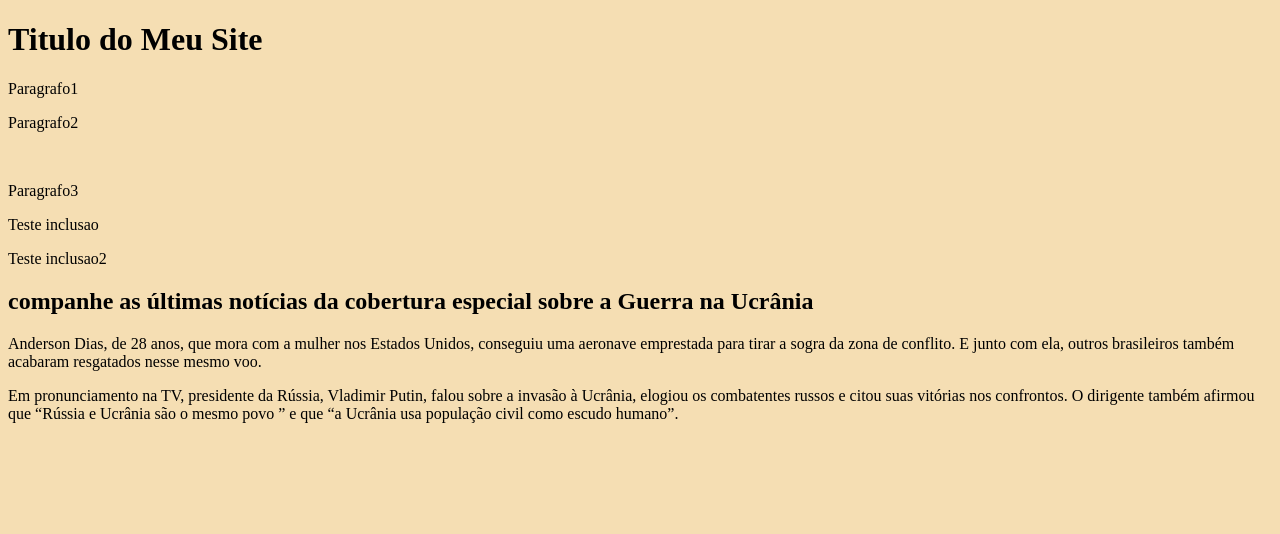
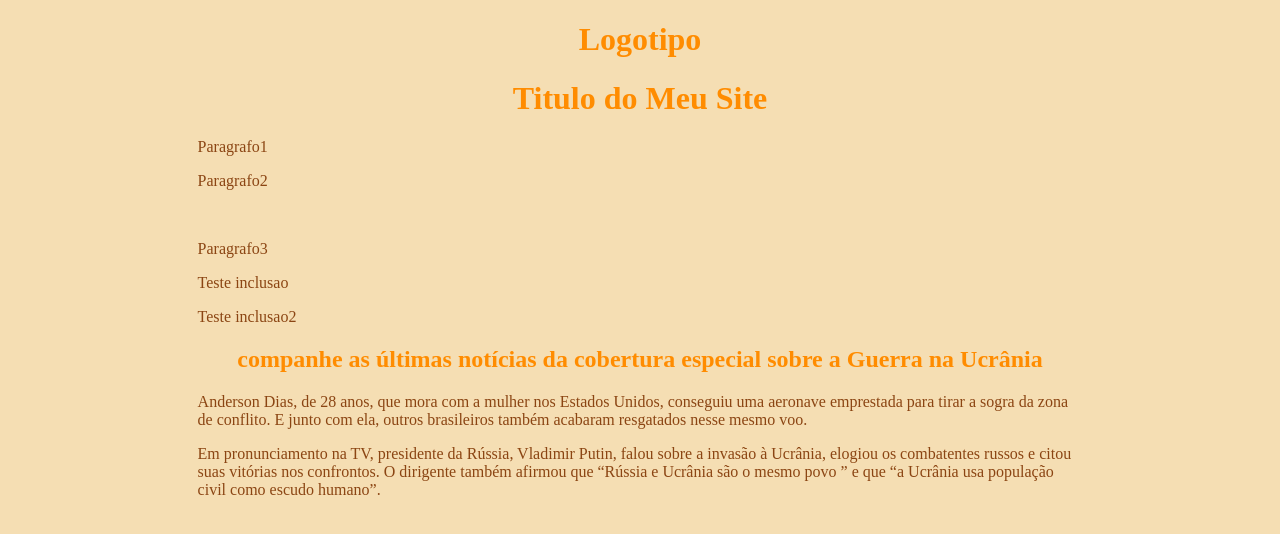
Before and after one commit to cintiapinho/meuprimeirosite1F_turmaB, a plain HTML site: page index.html in a window 1280 px wide. Drawn offline with Linux system fonts and the light colour scheme.

Commit message:
container, alinhamos texto

```diff
--- a/css/estilo.css
+++ b/css/estilo.css
@@ -2,3 +2,20 @@ body{
     background-color: #F5DEB3;
 
 }
+
+p{
+  color: #8B4513;
+}
+
+h1,h2{
+    color: #FF8C00;
+    text-align: center;
+}
+
+figure{
+    text-align: center;
+}
+.container{
+    width:70%;
+    margin: auto;
+}
--- a/index.html
+++ b/index.html
@@ -8,7 +8,11 @@
     <title>Document</title>
 </head>
 <body>
-    <h1>Titulo do Meu Site</h1>
+    <header>
+        <h1>Logotipo</h1>
+    </header>
+    <div class="container">
+        <h1>Titulo do Meu Site</h1>
         <p>Paragrafo1</p>
         <p>Paragrafo2</p>
         <figure>
@@ -20,5 +24,6 @@
         <h2>companhe as últimas notícias da cobertura especial sobre a Guerra na Ucrânia</h2>
         <p>Anderson Dias, de 28 anos, que mora com a mulher nos Estados Unidos, conseguiu uma aeronave emprestada para tirar a sogra da zona de conflito. E junto com ela, outros brasileiros também acabaram resgatados nesse mesmo voo.</p>
         <p>Em pronunciamento na TV, presidente da Rússia, Vladimir Putin, falou sobre a invasão à Ucrânia, elogiou os combatentes russos e citou suas vitórias nos confrontos. O dirigente também afirmou que “Rússia e Ucrânia são o mesmo povo ” e que “a Ucrânia usa população civil como escudo humano”.</p>
-</body>
+    </div>
+    </body>
 </html>
```
